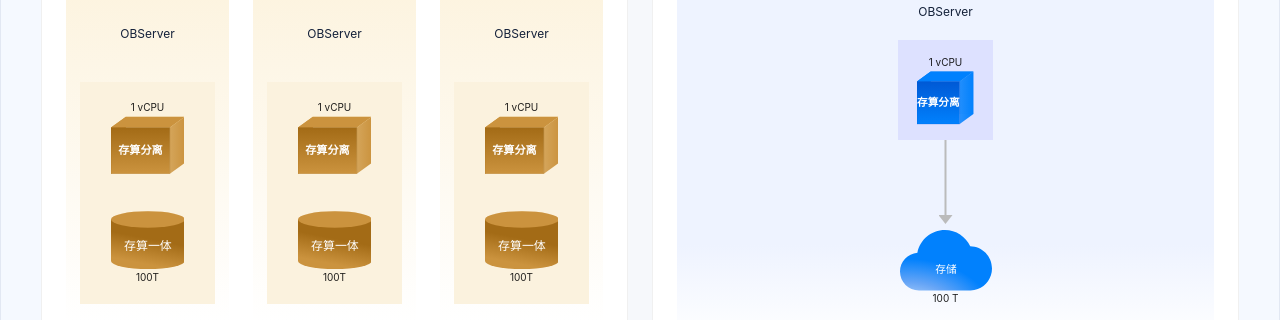
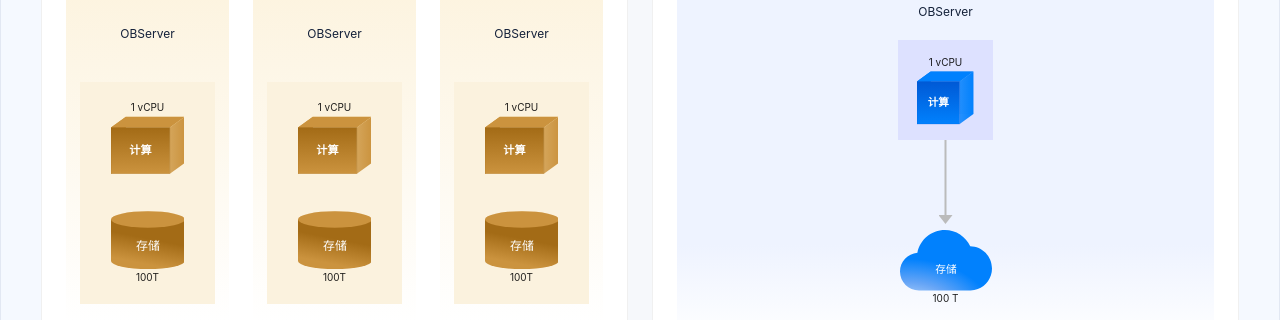
Before and after one commit to Qiuhang817385/oceanbase-demos, a Next.js app: page /zh-CN/shared-storage in a window 1280 px wide. Shown: the part 357-677 px from the top of the page. Built offline with nearby package versions, Linux system fonts and the light colour scheme.

Commit message:
Refactor Cloud and Storage components to utilize updated i18n translations for storage-related text

```diff
--- a/app/shared-storage/component/Cloud/index.tsx
+++ b/app/shared-storage/component/Cloud/index.tsx
@@ -2,6 +2,7 @@
 import { Flex } from 'antd'
 import { useEffect, useState } from 'react'
 import styles from './index.module.css'
+import { t } from 'i18next'
 // 移除国际化依赖，使用固定中文文本
 const isEnglish = () => false
 
@@ -149,8 +150,11 @@ const Cloud = ({
                     fontWeight="normal"
                     fill="#FFFFFF"
                   >
-                    <tspan x="46" y="56">
-                      存储
+                    <tspan
+                      x={`${t('language.english') === 'English' ? '35' : '46'}`}
+                      y="56"
+                    >
+                      {t('sharedStorage.architecture.storage')}
                     </tspan>
                   </text>
                 </g>
--- a/app/shared-storage/component/Storage/index.tsx
+++ b/app/shared-storage/component/Storage/index.tsx
@@ -45,7 +45,7 @@ export const StorageCube = ({
           },
           offset: { x: 0, y: 10 },
         }}
-        replacePercentText={t('sharedStorage.architecture.integrated')}
+        replacePercentText={t('sharedStorage.architecture.storage')}
       />
 
       <div style={{ fontSize: 10 }}>{percent}T</div>
@@ -87,7 +87,7 @@ export const CalculateStorageCube = ({
             fontSize: t('language.english') === 'English' ? 10 : 14,
           },
         }}
-        replacePercentText={t('sharedStorage.architecture.separated')}
+        replacePercentText={t('sharedStorage.architecture.calculate')}
       />
     </div>
   )
--- a/public/locales/en-US/translation.json
+++ b/public/locales/en-US/translation.json
@@ -66,7 +66,9 @@
     },
     "architecture": {
       "integrated": "Unified Storage & Compute",
-      "separated": "Separated Storage & Compute"
+      "storage": "Storage",
+      "separated": "Separated Storage & Compute",
+      "calculate": "Calculate"
     },
     "scenarios": {
       "scene1": "Scenario 1",
--- a/public/locales/zh-CN/translation.json
+++ b/public/locales/zh-CN/translation.json
@@ -66,7 +66,9 @@
     },
     "architecture": {
       "integrated": "存算一体",
-      "separated": "存算分离"
+      "storage": "存储",
+      "separated": "存算分离",
+      "calculate": "计算"
     },
     "scenarios": {
       "scene1": "场景 1",
```
